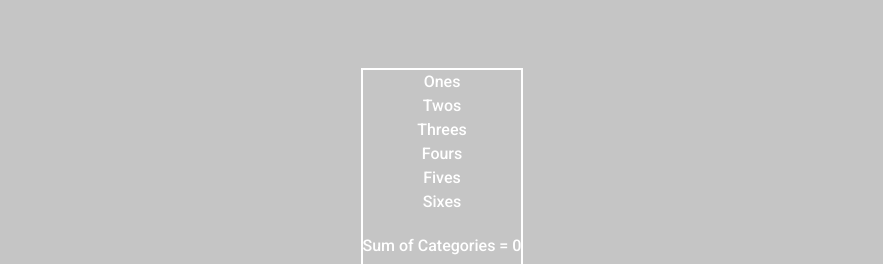
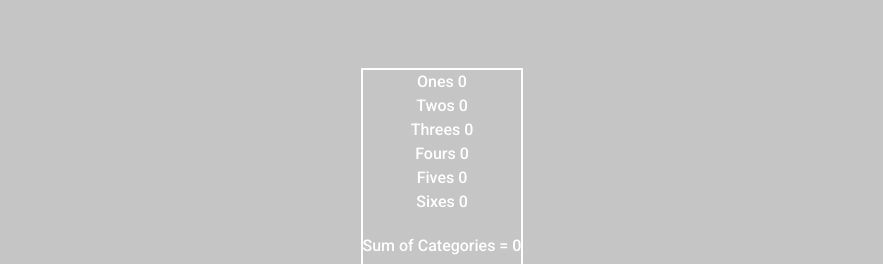
Before and after one commit to chriskstaton/SIXXES, a React (Vite) app: page / in a window 1280 px wide. Shown: the part 652-916 px from the top of the page, without its empty margins (198-1081 px from the left). Built offline with nearby package versions, Linux system fonts and the light colour scheme.

Commit message:
category array filter and sums, rollcount prop

```diff
--- a/src/DiceRoller.tsx
+++ b/src/DiceRoller.tsx
@@ -215,7 +215,10 @@ function DiceRoller() {
 				</Button>
 			</div>
 			<div className="roll-counter">Roll Count: {rollCount}</div>
-			<Scoreboard diceCurrentValueArray={diceCurrentValueArray} />
+			<Scoreboard
+				diceCurrentValueArray={diceCurrentValueArray}
+				rollCount={rollCount}
+			/>
 		</>
 	);
 }
--- a/src/Scoreboard.tsx
+++ b/src/Scoreboard.tsx
@@ -1,7 +1,10 @@
 import { useEffect, useState } from "react";
 import "./Scoreboard.scss";
 
-function Scoreboard(props: { diceCurrentValueArray: number[] }) {
+function Scoreboard(props: {
+	diceCurrentValueArray: number[];
+	rollCount: number;
+}) {
 	const [onesCatVal, setOnesCatVal] = useState(0);
 	const [twosCatVal, setTwosCatVal] = useState(0);
 	const [threesCatVal, setThreesCatVal] = useState(0);
@@ -9,30 +12,34 @@ function Scoreboard(props: { diceCurrentValueArray: number[] }) {
 	const [fivesCatVal, setFivesCatVal] = useState(0);
 	const [sixesCatVal, setSixesCatVal] = useState(0);
 
-	//defaultValue={diceValues filtered and summed}
+	function categoryFilter(arr: number[], value: number) {
+		const onlyCategory = arr.filter((el) => {
+			return el === value;
+		});
+		return onlyCategory.reduce((a, b) => a + b, 0);
+	}
+	var sumOnes = categoryFilter(props.diceCurrentValueArray, 1);
+	var sumTwos = categoryFilter(props.diceCurrentValueArray, 2);
+	var sumThrees = categoryFilter(props.diceCurrentValueArray, 3);
+	var sumFours = categoryFilter(props.diceCurrentValueArray, 4);
+	var sumFives = categoryFilter(props.diceCurrentValueArray, 5);
+	var sumSixes = categoryFilter(props.diceCurrentValueArray, 6);
+
+	useEffect(() => {
+		if (sumOnes || sumTwos || sumThrees || sumFours || sumFives || sumSixes) {
+			console.log(sumOnes, sumTwos, sumThrees, sumFours, sumFives, sumSixes);
+		}
+	}, [props.rollCount]);
 
 	return (
 		<div className="scoreboard-container">
 			<div className="upper-categories">
-				<div className="upper-item">
-					{/* <label> */}
-					Ones
-					{/* <input
-							name="ones"
-							className="input"
-							type="number"
-							pattern="^[0-5]$"
-							defaultValue={" "}
-							value={onesCatVal}
-							onChange={(e) => setOnesCatVal(parseInt(e.target.value))}
-						/> */}
-					{/* </label> */}
-				</div>
-				<div className="upper-item">Twos</div>
-				<div className="upper-item">Threes</div>
-				<div className="upper-item">Fours</div>
-				<div className="upper-item">Fives</div>
-				<div className="upper-item">Sixes</div>
+				<div className="upper-item">Ones {sumOnes}</div>
+				<div className="upper-item">Twos {sumTwos}</div>
+				<div className="upper-item">Threes {sumThrees}</div>
+				<div className="upper-item">Fours {sumFours}</div>
+				<div className="upper-item">Fives {sumFives}</div>
+				<div className="upper-item">Sixes {sumSixes}</div>
 			</div>
 			<div>
 				Sum of Categories ={" "}
```
